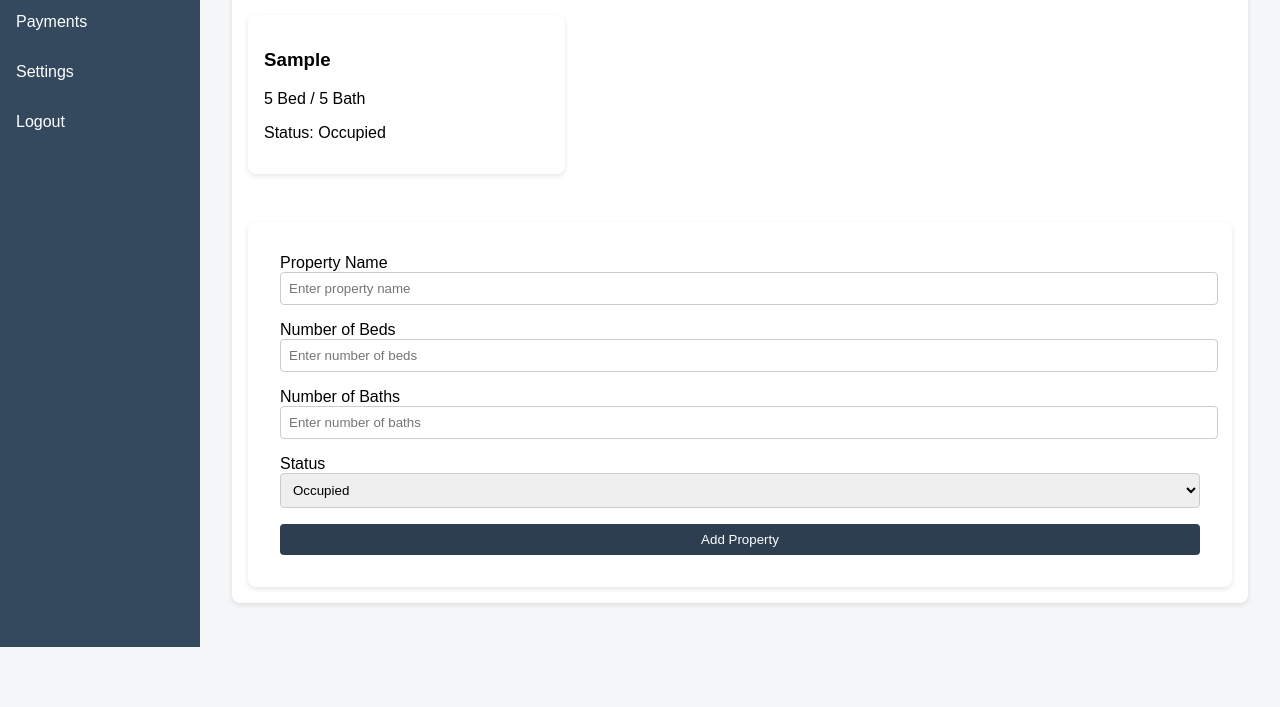
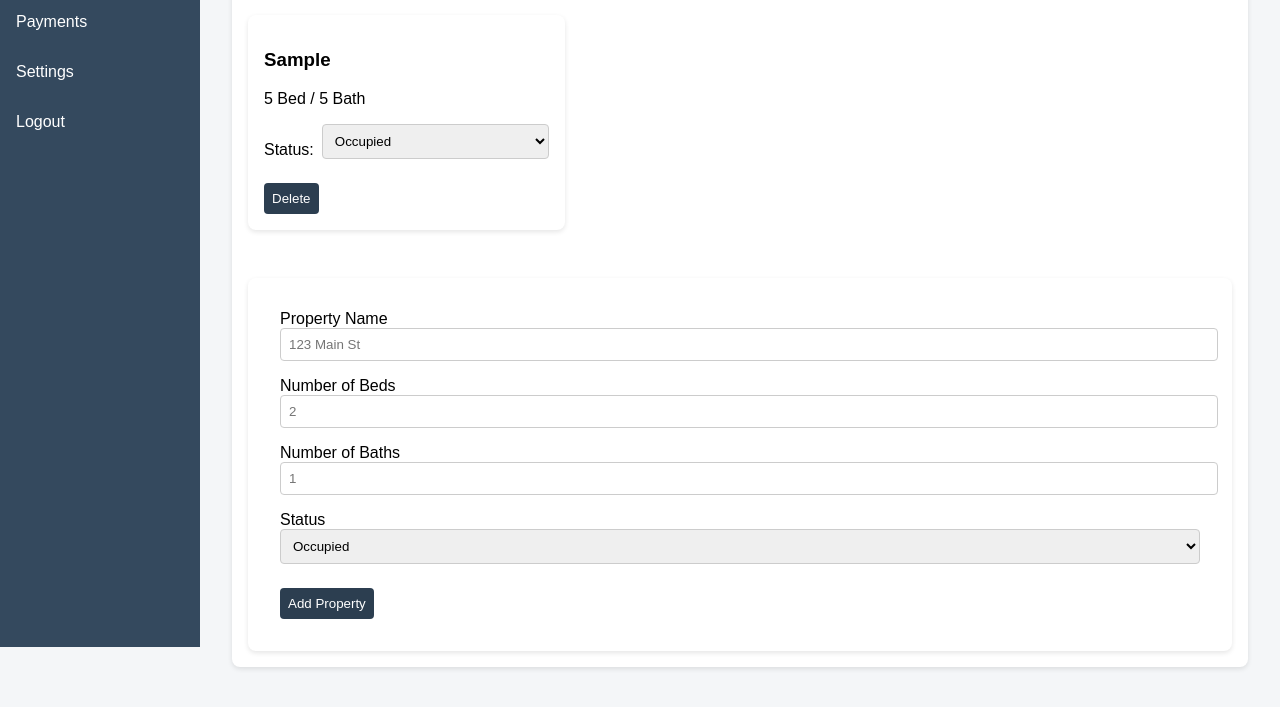
Before and after one commit to GrayAnt04/WebDev, a plain HTML site: page Rentwise/properties.html in a window 1280 px wide. Both pictures are taken after typing "Sample", "5", "5" into the empty fields and a click on the button "Add Property". Shown: the part 213-920 px from the top of the page. Before the commit the page ends 864 px from the top, so only its background shows below. Drawn offline with Linux system fonts and the light colour scheme.

Commit message:
Update properties.html

```diff
--- a/Rentwise/properties.html
+++ b/Rentwise/properties.html
@@ -2,7 +2,7 @@
 <html lang="en">
 <head>
   <meta charset="UTF-8" />
-  <meta name="viewport" content="width=device-width, initial-scale=1.0" />
+  <meta name="viewport" content="width=device-width, initial-scale=1.0"/>
   <title>Properties</title>
   <style>
     body {
@@ -73,18 +73,23 @@
       border-radius: 4px;
     }
     button {
-      width: 100%;
       padding: 0.5rem;
       background-color: #2c3e50;
       color: white;
       border: none;
       border-radius: 4px;
       cursor: pointer;
+      margin-top: 0.5rem;
     }
     button:hover {
       background-color: #34495e;
     }
-
+    .inline {
+      display: flex;
+      justify-content: space-between;
+      align-items: center;
+      gap: 0.5rem;
+    }
     @media (max-width: 768px) {
       nav {
         position: relative;
@@ -109,18 +114,19 @@
   </style>
 </head>
 <body>
+
   <header>
     <h1>Rent Wise Landlord Portal</h1>
   </header>
 
   <nav>
     <ul>
-      <li><a href="dashboard.html" style="color:white;">Dashboard</a></li>
-      <li><a href="properties.html" style="color:white;">Properties</a></li>
-      <li><a href="tenants.html" style="color:white;">Tenants</a></li>
-      <li><a href="payments.html" style="color:white;">Payments</a></li>
-      <li><a href="settings.html" style="color:white;">Settings</a></li>
-      <li><a href="logout.html" style="color:white;">Logout</a></li>
+      <li><a href="dashboard.html">Dashboard</a></li>
+      <li><a href="properties.html">Properties</a></li>
+      <li><a href="tenants.html">Tenants</a></li>
+      <li><a href="payments.html">Payments</a></li>
+      <li><a href="settings.html">Settings</a></li>
+      <li><a href="logout.html">Logout</a></li>
     </ul>
   </nav>
 
@@ -128,21 +134,19 @@
     <section class="card">
       <h2>Properties</h2>
 
-      <!-- Property List (This will appear above the form) -->
-      <div class="property-list" id="property-list">
-        <!-- Properties will appear here -->
-      </div>
+      <!-- Property List -->
+      <div class="property-list" id="property-list"></div>
 
       <!-- Add Property Form -->
       <form id="property-form">
         <label for="property-name">Property Name</label>
-        <input type="text" id="property-name" placeholder="Enter property name" required />
+        <input type="text" id="property-name" required placeholder="123 Main St" />
 
         <label for="property-beds">Number of Beds</label>
-        <input type="number" id="property-beds" placeholder="Enter number of beds" required />
+        <input type="number" id="property-beds" required placeholder="2" />
 
         <label for="property-baths">Number of Baths</label>
-        <input type="number" id="property-baths" placeholder="Enter number of baths" required />
+        <input type="number" id="property-baths" required placeholder="1" />
 
         <label for="property-status">Status</label>
         <select id="property-status" required>
@@ -156,51 +160,62 @@
   </main>
 
   <script>
-    // Load stored properties from localStorage and display them
     function loadProperties() {
       const properties = JSON.parse(localStorage.getItem('properties')) || [];
-      const propertyList = document.getElementById("property-list");
-      propertyList.innerHTML = ""; // Clear the list before repopulating
+      const list = document.getElementById("property-list");
+      list.innerHTML = "";
 
-      properties.forEach(property => {
-        const propertyCard = document.createElement("div");
-        propertyCard.classList.add("card");
+      properties.forEach((p, index) => {
+        const div = document.createElement("div");
+        div.className = "card";
+        div.innerHTML = `
+          <h3>${p.name}</h3>
+          <p>${p.beds} Bed / ${p.baths} Bath</p>
+          <div class="inline">
+            <label>Status:</label>
+            <select data-index="${index}" class="status-dropdown">
+              <option value="occupied" ${p.status === "occupied" ? "selected" : ""}>Occupied</option>
+              <option value="vacant" ${p.status === "vacant" ? "selected" : ""}>Vacant</option>
+            </select>
+          </div>
+          <button onclick="deleteProperty(${index})">Delete</button>
+        `;
+        list.appendChild(div);
+      });
 
-        propertyCard.innerHTML = `
-          <h3>${property.name}</h3>
-          <p>${property.beds} Bed / ${property.baths} Bath</p>
-          <p>Status: ${property.status.charAt(0).toUpperCase() + property.status.slice(1)}</p>
-        `;
-
-        propertyList.appendChild(propertyCard);
+      document.querySelectorAll(".status-dropdown").forEach(dropdown => {
+        dropdown.addEventListener("change", function() {
+          const index = this.getAttribute("data-index");
+          const properties = JSON.parse(localStorage.getItem('properties')) || [];
+          properties[index].status = this.value;
+          localStorage.setItem('properties', JSON.stringify(properties));
+        });
       });
     }
 
-    // Add new property and update localStorage
-    document.getElementById("property-form").addEventListener("submit", function(event) {
-      event.preventDefault();
+    function deleteProperty(index) {
+      const properties = JSON.parse(localStorage.getItem('properties')) || [];
+      properties.splice(index, 1);
+      localStorage.setItem('properties', JSON.stringify(properties));
+      loadProperties();
+    }
 
+    document.getElementById("property-form").addEventListener("submit", e => {
+      e.preventDefault();
       const name = document.getElementById("property-name").value;
       const beds = document.getElementById("property-beds").value;
       const baths = document.getElementById("property-baths").value;
       const status = document.getElementById("property-status").value;
 
-      // Create new property object
       const newProperty = { name, beds, baths, status };
-
-      // Get existing properties from localStorage and add the new one
       const properties = JSON.parse(localStorage.getItem('properties')) || [];
       properties.push(newProperty);
-
-      // Save updated properties to localStorage
       localStorage.setItem('properties', JSON.stringify(properties));
 
-      // Reset the form and reload properties
       document.getElementById("property-form").reset();
       loadProperties();
     });
 
-    // Initial load of properties from localStorage
     loadProperties();
   </script>
 
```
